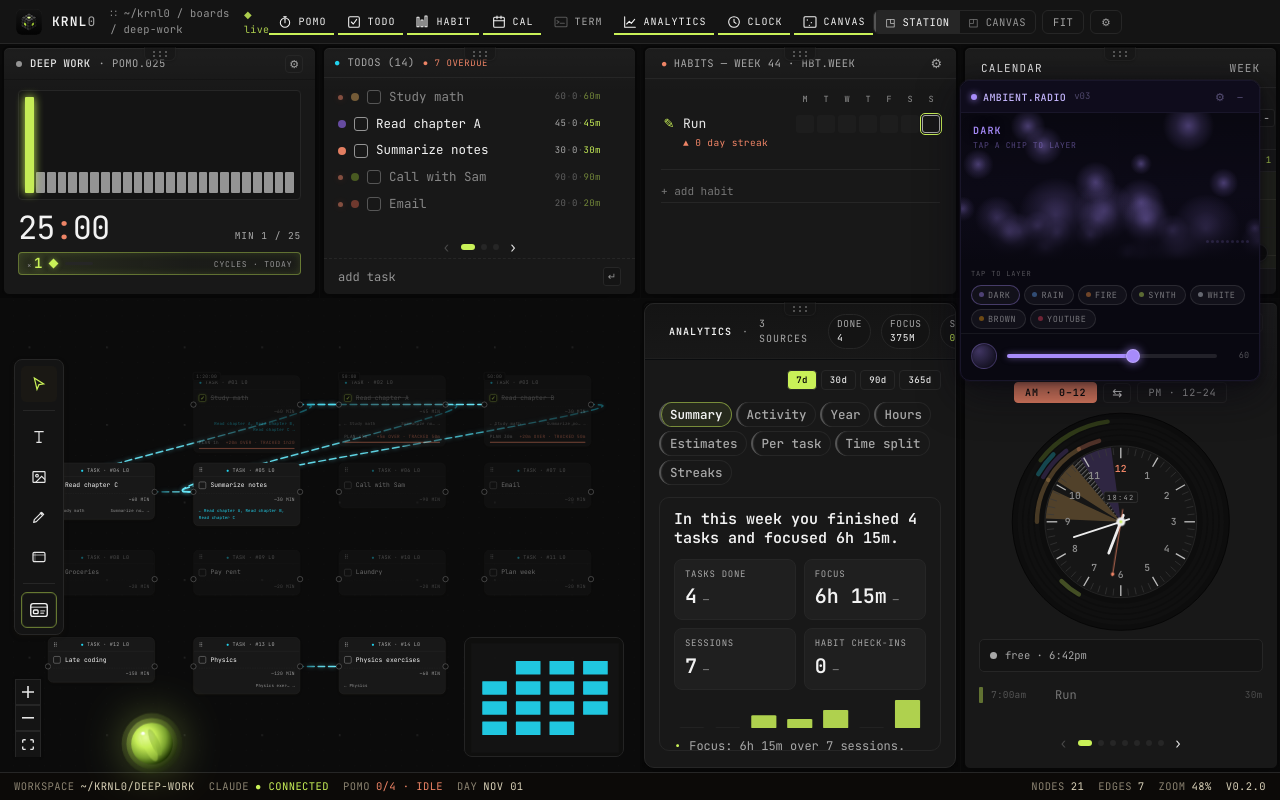
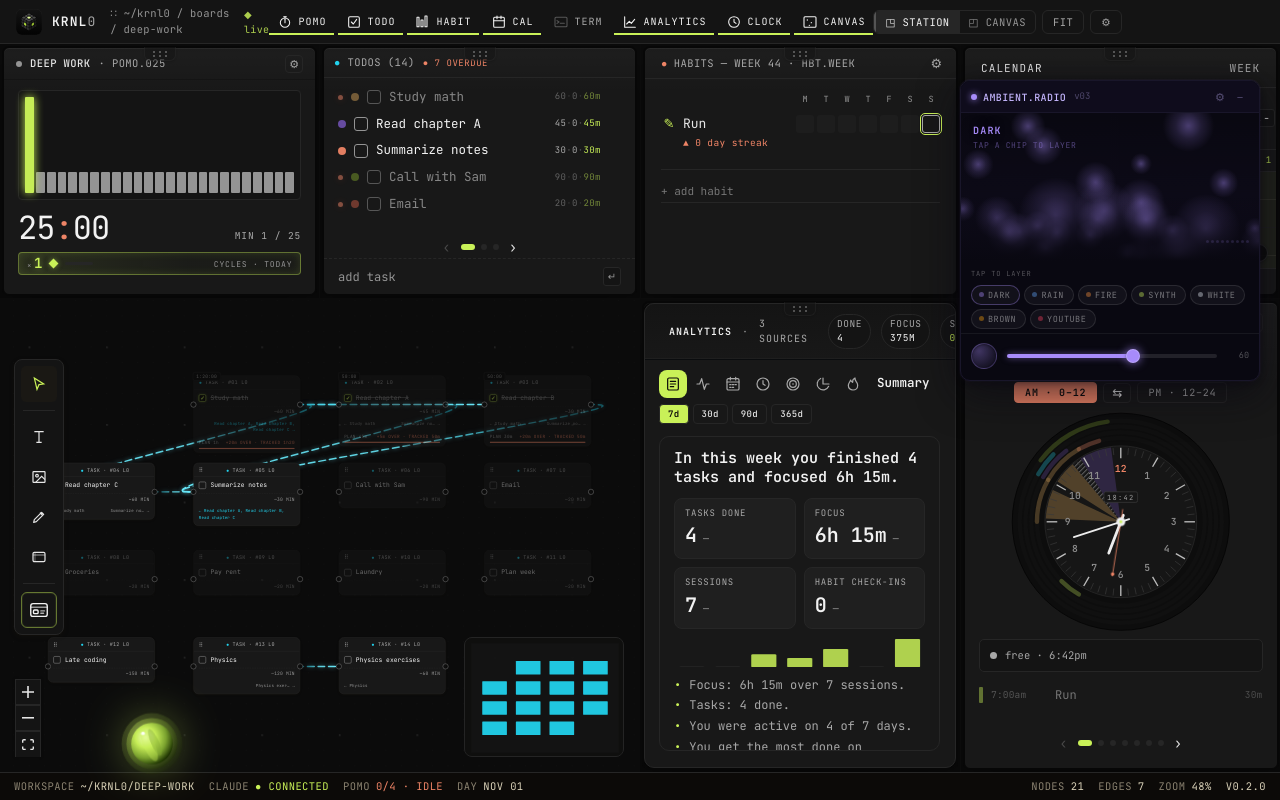
Before and after one commit to theMindDeveloper/KRNL0, a React (Vite) app: page / in a window 1280 px wide. Built offline with nearby package versions, Linux system fonts and the light colour scheme.

Commit message:
feat(analytics): icon page switcher in toolbar, 7 grid pages that fill the window, banded year heatmap

```diff
--- a/src/renderer/analytics/charts/CalendarHeatmap.tsx
+++ b/src/renderer/analytics/charts/CalendarHeatmap.tsx
@@ -45,21 +45,41 @@ export function CalendarHeatmap({
   }
   const totalCols = (cells[cells.length - 1]?.col ?? 0) + 1;
 
-  const cellSize = boxW && boxH
-    ? Math.max(3, Math.min((boxW - DOW_W) / totalCols - gap, (boxH - LABEL_H) / 7 - gap, 28))
-    : cellProp;
+  // In a box, pick how many stacked bands (1–4 runs of weeks) give the
+  // biggest cells, so a tall card is filled instead of holding a thin strip.
+  const BAND_GAP = 8;
+  let bands = 1;
+  let cellSize = cellProp;
+  if (boxW && boxH) {
+    let best = -1;
+    for (let b = 1; b <= 4; b++) {
+      const perBand = Math.ceil(totalCols / b);
+      const cs = Math.min((boxW - DOW_W) / perBand - gap, (boxH - b * LABEL_H - (b - 1) * BAND_GAP) / (7 * b) - gap, 28);
+      if (cs > best + 0.5) { best = cs; bands = b; }
+    }
+    cellSize = Math.max(3, best);
+  }
+  const perBand = Math.ceil(totalCols / bands);
   const step = cellSize + gap;
-  const width = DOW_W + totalCols * step;
-  const height = LABEL_H + 7 * step;
+  const bandH = LABEL_H + 7 * step;
+  const width = DOW_W + perBand * step;
+  const height = bands * bandH + (bands - 1) * BAND_GAP;
+  const place = (col: number) => ({
+    x: DOW_W + (col % perBand) * step,
+    y: Math.floor(col / perBand) * (bandH + BAND_GAP) + LABEL_H,
+  });
 
   // First column of each month, labelled only if there's room since the last label.
-  const monthLabels: Array<{ x: number; label: string }> = [];
+  const monthLabels: Array<{ x: number; y: number; label: string }> = [];
+  let lastKey = '';
   let lastX = -Infinity;
   for (const c of cells) {
     if (c.date.slice(8) !== '01' && c !== cells[0]) continue;
-    const x = DOW_W + c.col * step;
-    if (x - lastX < 26) continue;
-    monthLabels.push({ x, label: MONTHS[Number(c.date.slice(5, 7)) - 1] ?? '' });
+    const { x, y } = place(c.col);
+    const key = String(y);
+    if (key === lastKey && x - lastX < 26) continue;
+    monthLabels.push({ x, y: y - 5, label: MONTHS[Number(c.date.slice(5, 7)) - 1] ?? '' });
+    lastKey = key;
     lastX = x;
   }
 
@@ -72,13 +92,13 @@ export function CalendarHeatmap({
       style={{ display: 'block', margin: '0 auto' }}
     >
       {monthLabels.map((m) => (
-        <text key={`${m.label}-${m.x}`} x={m.x} y={9} fontSize={8.5} fill={COLOR_LABEL} fontFamily="var(--font-mono)">
+        <text key={`${m.label}-${m.x}-${m.y}`} x={m.x} y={m.y} fontSize={8.5} fill={COLOR_LABEL} fontFamily="var(--font-mono)">
           {m.label}
         </text>
       ))}
-      {['M', '', 'W', '', 'F', '', ''].map((d, r) => d && step >= 8 ? (
-        <text key={r} x={0} y={LABEL_H + r * step + cellSize * 0.8} fontSize={Math.min(9, cellSize)} fill={COLOR_LABEL} fontFamily="var(--font-mono)">{d}</text>
-      ) : null)}
+      {Array.from({ length: bands }, (_, b) => ['M', '', 'W', '', 'F', '', ''].map((d, r) => d && step >= 8 ? (
+        <text key={`${b}-${r}`} x={0} y={b * (bandH + BAND_GAP) + LABEL_H + r * step + cellSize * 0.8} fontSize={Math.min(9, cellSize)} fill={COLOR_LABEL} fontFamily="var(--font-mono)">{d}</text>
+      ) : null))}
       {cells.map((c) => {
         const intensity = c.value / yMax;
         const fill =
@@ -88,8 +108,8 @@ export function CalendarHeatmap({
         return (
           <rect
             key={c.date}
-            x={DOW_W + c.col * step}
-            y={LABEL_H + c.row * step}
+            x={place(c.col).x}
+            y={place(c.col).y + c.row * step}
             width={cellSize}
             height={cellSize}
             rx={Math.min(3, cellSize / 4)}
--- a/src/renderer/components/nodes/AnalyticsNode/GuideNav.tsx
+++ /dev/null
@@ -1,48 +0,0 @@
-// Always-visible page list beside the Analytics chart: plain text labels, the
-// current page marked with an acid bar. One click opens any page. Narrow
-// panels get the same labels as a wrapping row above the chart instead.
-
-import { GUIDE } from './guide';
-
-/** Panels narrower than this show the pages as a row above the chart. */
-export const RAIL_MIN_PANEL = 460;
-
-export function GuideNav({ current, onPick, asRow }: { current: string; onPick: (id: string) => void; asRow: boolean }) {
-  return (
-    <>
-      <nav
-        data-testid="analytics-guide-nav"
-        aria-label="Analytics pages"
-        style={asRow
-          ? { display: 'flex', flexWrap: 'wrap', gap: 4, flexShrink: 0 }
-          : { width: 104, flexShrink: 0, display: 'flex', flexDirection: 'column', gap: 2, paddingTop: 2 }}
-      >
-        {GUIDE.map((g) => {
-          const on = g.id === current;
-          return (
-            <button
-              key={g.id}
-              type="button"
-              data-testid={`analytics-nav-${g.id}`}
-              aria-current={on ? 'page' : undefined}
-              onClick={(e) => { e.stopPropagation(); onPick(g.id); }}
-              onMouseDown={(e) => e.stopPropagation()}
-              style={{
-                textAlign: 'left', cursor: 'pointer', whiteSpace: 'nowrap',
-                fontFamily: 'var(--font-sans)', fontSize: 12.5, fontWeight: on ? 650 : 450,
-                color: on ? 'var(--k-an-ink, #f4f6f8)' : 'var(--k-an-ink-3, #9aa1a8)',
-                background: on ? 'rgba(201,241,88,0.08)' : 'transparent',
-                border: 'none',
-                ...(asRow
-                  ? { padding: '4px 9px', borderRadius: 999, boxShadow: on ? 'inset 0 0 0 1px rgba(201,241,88,0.5)' : 'inset 0 0 0 1px var(--k-an-line, #23262a)' }
-                  : { padding: '7px 10px', borderRadius: 6, borderLeft: `2px solid ${on ? 'var(--acid, #c9f158)' : 'transparent'}` }),
-              }}
-            >
-              {g.label}
-            </button>
-          );
-        })}
-      </nav>
-    </>
-  );
-}
--- /dev/null
+++ b/src/renderer/components/nodes/AnalyticsNode/PageNav.tsx
@@ -0,0 +1,55 @@
+// Compact page switcher for the Analytics toolbar: one icon button per page
+// (line icons, 16px), the active one filled. Hover shows the page name; the
+// current page's name is printed next to the icons.
+
+import { PAGES, type PageId } from './guide';
+
+const ICONS: Record<PageId, React.ReactNode> = {
+  summary: (<><rect x="4" y="3" width="16" height="18" rx="2" /><path d="M8 8h8M8 12h8M8 16h5" /></>),
+  activity: (<path d="M3 12h4l3-8 4 16 3-8h4" />),
+  year: (<><rect x="3" y="4" width="18" height="17" rx="2" /><path d="M3 9h18M8 2v4M16 2v4M7 13h2M11 13h2M15 13h2M7 17h2M11 17h2" /></>),
+  hours: (<><circle cx="12" cy="12" r="9" /><path d="M12 7v5l3 2" /></>),
+  estimates: (<><circle cx="12" cy="12" r="9" /><circle cx="12" cy="12" r="5" /><circle cx="12" cy="12" r="1.2" fill="currentColor" stroke="none" /></>),
+  insights: (<><path d="M12 3v9h9" /><path d="M20.5 15.5A9 9 0 1 1 8.5 3.7" /></>),
+  habits: (<path d="M12 21c-4 0-7-2.8-7-6.8 0-3.3 2.4-5.2 3.6-8.2.4 2 1.6 3.2 2.9 3.6C11 6.5 12.8 4.2 15 3c-.4 3 1.4 4.8 2.6 6.6.9 1.4 1.4 2.8 1.4 4.6 0 4-3 6.8-7 6.8z" />),
+};
+
+export function PageNav({ current, onPick }: { current: PageId; onPick: (id: PageId) => void }) {
+  const label = PAGES.find((p) => p.id === current)?.label ?? '';
+  return (
+    <div data-testid="analytics-page-nav" style={{ display: 'flex', alignItems: 'center', gap: 2, minWidth: 0 }}>
+      {PAGES.map((p) => {
+        const on = p.id === current;
+        return (
+          <button
+            key={p.id}
+            type="button"
+            data-testid={`analytics-page-${p.id}`}
+            aria-label={p.label}
+            aria-current={on ? 'page' : undefined}
+            title={p.label}
+            onClick={(e) => { e.stopPropagation(); onPick(p.id); }}
+            onMouseDown={(e) => e.stopPropagation()}
+            style={{
+              width: 28, height: 28, flexShrink: 0, display: 'grid', placeItems: 'center', padding: 0,
+              borderRadius: 8, border: 'none', cursor: 'pointer',
+              background: on ? 'var(--acid, #c9f158)' : 'transparent',
+              color: on ? 'var(--k-an-on-accent, #0e1012)' : 'var(--k-an-ink-3, #9aa1a8)',
+              transition: 'background 120ms, color 120ms',
+            }}
+          >
+            <svg width="16" height="16" viewBox="0 0 24 24" fill="none" stroke="currentColor" strokeWidth="1.8" strokeLinecap="round" strokeLinejoin="round" aria-hidden>
+              {ICONS[p.id]}
+            </svg>
+          </button>
+        );
+      })}
+      <span
+        data-testid="analytics-page-label"
+        style={{ marginLeft: 8, fontFamily: 'var(--font-sans)', fontSize: 12.5, fontWeight: 600, color: 'var(--k-an-ink, #f4f6f8)', whiteSpace: 'nowrap', overflow: 'hidden', textOverflow: 'ellipsis', minWidth: 0 }}
+      >
+        {label}
+      </span>
+    </div>
+  );
+}
--- a/src/renderer/components/nodes/AnalyticsNode/SummaryHero.tsx
+++ b/src/renderer/components/nodes/AnalyticsNode/SummaryHero.tsx
@@ -7,6 +7,7 @@
 
 import type { AnalyticsSummary } from '../../../analytics/summary';
 import type { DayBucket } from '../../../analytics/types';
+import { cardPlacement } from './guide';
 
 const INSET = 12;
 
@@ -28,9 +29,9 @@ export function SummaryHero({ summary, byDay }: { summary: AnalyticsSummary; byD
         flexDirection: 'column',
         gap: 10,
         minWidth: 0,
-        height: 'var(--page-h, auto)',
         boxSizing: 'border-box',
         overflow: 'hidden',
+        ...cardPlacement('summary'),
       }}
     >
       <div
--- a/src/renderer/components/nodes/AnalyticsNode/guide.ts
+++ b/src/renderer/components/nodes/AnalyticsNode/guide.ts
@@ -1,33 +1,75 @@
-// The Analytics guide: a short, ordered set of pages that answer the
-// questions people actually ask. Shown as an always-visible list beside the
-// chart (one click to any page). Other charts stay off.
+// Analytics pages. Each page fills the window with a grid of related charts
+// (6 columns × 2 rows per page), so nothing scrolls and no space is wasted.
+// Navigation is a row of icon buttons in the toolbar (see PageIcon).
 
+import type { CSSProperties } from 'react';
 import type { AnalyticsCardId } from './types';
 
-export interface GuidePage {
-  id: AnalyticsCardId | 'summary';
-  /** Short label for the page list — must fit ~11 characters. */
+export type PageId = 'summary' | 'activity' | 'year' | 'hours' | 'estimates' | 'insights' | 'habits';
+
+export interface AnalyticsPage {
+  id: PageId;
   label: string;
 }
 
-export const GUIDE: readonly GuidePage[] = [
-  { id: 'summary',           label: 'Summary' },
-  { id: 'overview.activity', label: 'Activity' },
-  { id: 'calendar.heatmap',  label: 'Year' },
-  { id: 'overview.dowHour',  label: 'Hours' },
-  { id: 'estimates.kpis',    label: 'Estimates' },
-  { id: 'estimates.perTask', label: 'Per task' },
-  { id: 'estimates.mix',     label: 'Time split' },
-  { id: 'sources.streaks',   label: 'Streaks' },
+export const PAGES: readonly AnalyticsPage[] = [
+  { id: 'summary',   label: 'Summary' },
+  { id: 'activity',  label: 'Activity' },
+  { id: 'year',      label: 'Year' },
+  { id: 'hours',     label: 'Hours' },
+  { id: 'estimates', label: 'Plan vs actual' },
+  { id: 'insights',  label: 'Insights' },
+  { id: 'habits',    label: 'Habits' },
 ];
 
-const ORDER = new Map<string, number>(GUIDE.map((g, i) => [g.id, i]));
+/** Where a card sits: page, first sub-row (0/1), row span, first column (1–6), column span. */
+interface Slot { page: PageId; row: 0 | 1; rows: 1 | 2; col: number; cols: number }
 
-export function isGuideCard(id: string): boolean {
-  return ORDER.has(id);
+const LAYOUT: Partial<Record<AnalyticsCardId | 'summary', Slot>> = {
+  summary:                       { page: 'summary',   row: 0, rows: 2, col: 1, cols: 6 },
+  'overview.activity':           { page: 'activity',  row: 0, rows: 1, col: 1, cols: 6 },
+  'patterns.cumulative':         { page: 'activity',  row: 1, rows: 1, col: 1, cols: 3 },
+  'insights.stacked':            { page: 'activity',  row: 1, rows: 1, col: 4, cols: 3 },
+  'calendar.heatmap':            { page: 'year',      row: 0, rows: 1, col: 1, cols: 6 },
+  'patterns.month':              { page: 'year',      row: 1, rows: 1, col: 1, cols: 6 },
+  'overview.dowHour':            { page: 'hours',     row: 0, rows: 1, col: 1, cols: 6 },
+  'overview.dow':                { page: 'hours',     row: 1, rows: 1, col: 1, cols: 3 },
+  'overview.hour':               { page: 'hours',     row: 1, rows: 1, col: 4, cols: 3 },
+  'estimates.kpis':              { page: 'estimates', row: 0, rows: 1, col: 1, cols: 3 },
+  'estimates.mix':               { page: 'estimates', row: 0, rows: 1, col: 4, cols: 3 },
+  'estimates.perTask':           { page: 'estimates', row: 1, rows: 1, col: 1, cols: 3 },
+  'estimates.daily':             { page: 'estimates', row: 1, rows: 1, col: 4, cols: 3 },
+  'insights.radar':              { page: 'insights',  row: 0, rows: 1, col: 1, cols: 2 },
+  'insights.donutSessionsByDay': { page: 'insights',  row: 0, rows: 1, col: 3, cols: 2 },
+  'insights.donutSources':       { page: 'insights',  row: 0, rows: 1, col: 5, cols: 2 },
+  'insights.scatterTasksFocus':  { page: 'insights',  row: 1, rows: 1, col: 1, cols: 2 },
+  'insights.histogramFocus':     { page: 'insights',  row: 1, rows: 1, col: 3, cols: 2 },
+  'insights.histogramTasks':     { page: 'insights',  row: 1, rows: 1, col: 5, cols: 2 },
+  'sources.streaks':             { page: 'habits',    row: 0, rows: 2, col: 1, cols: 3 },
+  'sources.list':                { page: 'habits',    row: 0, rows: 2, col: 4, cols: 3 },
+};
+
+const PAGE_INDEX = new Map<PageId, number>(PAGES.map((p, i) => [p.id, i]));
+
+export function isPagedCard(id: string): boolean {
+  return id in LAYOUT;
 }
 
-/** CSS `order` for a card: guide pages in guide order; anything else after. */
-export function cardOrder(id: string): number {
-  return ORDER.get(id) ?? 100;
+export function pageOfCard(id: string): PageId | null {
+  return LAYOUT[id as AnalyticsCardId]?.page ?? null;
 }
+
+/** CSS grid placement for a card (rows are 2 per page). */
+export function cardPlacement(id: string): CSSProperties {
+  const s = LAYOUT[id as AnalyticsCardId | 'summary'];
+  if (!s) return { display: 'none' };
+  const row = (PAGE_INDEX.get(s.page) ?? 0) * 2 + s.row + 1;
+  return { gridRow: `${row} / span ${s.rows}`, gridColumn: `${s.col} / span ${s.cols}` };
+}
+
+/** Selector for the first card on a page (the page's jump target). */
+export function pageSelector(page: PageId): string {
+  if (page === 'summary') return '[data-testid="analytics-summary"]';
+  const first = Object.entries(LAYOUT).find(([, s]) => s?.page === page && s.row === 0 && s.col === 1)?.[0];
+  return first ? `[data-card-id="${first}"]` : '';
+}
--- a/src/renderer/components/nodes/AnalyticsNode/index.tsx
+++ b/src/renderer/components/nodes/AnalyticsNode/index.tsx
@@ -24,8 +24,8 @@ import { HoldButton } from '../../ui/HoldButton';
 import { PagedView } from '../../ui/PagedView';
 import { summarizeAnalytics } from '../../../analytics/summary';
 import { SummaryHero } from './SummaryHero';
-import { GUIDE, cardOrder, isGuideCard } from './guide';
-import { GuideNav, RAIL_MIN_PANEL } from './GuideNav';
+import { PAGES, cardPlacement, isPagedCard, pageOfCard, pageSelector, type PageId } from './guide';
+import { PageNav } from './PageNav';
 import { computeEstimates, describeAccuracy } from '../../../analytics/estimates';
 import { EstimateBars, DailyPlanActual, FocusMix, Legend, COLOR_PLANNED, COLOR_TRACKED, fmtMinutes } from '../../../analytics/charts/PlanVsActual';
 import {
@@ -299,10 +299,8 @@ function ChartCard({
     gap: 10,
     transition: 'border-color 140ms, box-shadow 140ms',
     gridColumn: span ? `span ${span}` : undefined,
-    // One card per page, filling it (PagedView fillItems sets --page-h),
-    // in guide order.
-    height: 'var(--page-h, auto)',
-    order: cardOrder(cardId),
+    // Its cell in the page grid (6 columns × 2 rows per page, see guide.ts).
+    ...cardPlacement(cardId),
     boxSizing: 'border-box',
     overflow: 'hidden',
     minHeight: 0,
@@ -454,7 +452,7 @@ export function AnalyticsNode({
   const settingsOpen = state.settingsOpen ?? false;
 
   const isHidden = useCallback(
-    (id: AnalyticsCardId) => hiddenCards.includes(id) || !isGuideCard(id),
+    (id: AnalyticsCardId) => hiddenCards.includes(id) || !isPagedCard(id),
     [hiddenCards],
   );
   const isPinned = useCallback(
@@ -473,8 +471,8 @@ export function AnalyticsNode({
   // 2026-05-18 (rev 3): node is fixed-size now — no resize handler.
 
   // Container size — drives the grid column count.
-  const [bodyRef, bodySize] = useElementSize<HTMLDivElement>();
-  const navAsRow = bodySize.width > 0 && bodySize.width < RAIL_MIN_PANEL;
+  const [bodyRef] = useElementSize<HTMLDivElement>();
+  const currentPage: PageId = currentCard && currentCard !== 'summary' ? (pageOfCard(currentCard) ?? 'summary') : 'summary';
   // One card per page (PagedView fillItems) — a single column.
   void colCountFor;
   const colCount = 1;
@@ -592,8 +590,9 @@ export function AnalyticsNode({
         </button>
       </div>
 
-      {/* Range chips (pages are listed beside the chart). */}
+      {/* Page icons + range chips — one compact row; the rest is charts. */}
       <div style={toolbarStyle}>
+        <PageNav current={currentPage} onPick={(id) => setJumpTo(pageSelector(id))} />
         <div style={{ flex: 1 }} />
         <div style={{ display: 'flex', gap: 4 }}>
           {RANGE_PRESETS.map((days) => (
@@ -620,16 +619,10 @@ export function AnalyticsNode({
           overflow: 'hidden',
           padding: '12px 14px 16px',
           display: 'flex',
-          flexDirection: navAsRow ? 'column' : 'row',
           gap: 12,
           minHeight: 0,
         }}
       >
-        <GuideNav
-          asRow={navAsRow}
-          current={currentCard ?? 'summary'}
-          onPick={(id) => setJumpTo(id === 'summary' ? '[data-testid="analytics-summary"]' : `[data-card-id="${id}"]`)}
-        />
         <PagedView
           testId="analytics-pages"
           itemSelector="[data-page-item], [data-card-id]"
@@ -638,7 +631,13 @@ export function AnalyticsNode({
           onPageChange={onPageChange}
           showPager={false}
           style={{ flex: 1, minWidth: 0 }}
-          contentStyle={{ display: 'flex', flexDirection: 'column', gap: 12 }}
+          contentStyle={{
+            // Each page = 2 rows of the grid, each row half a page (minus the gap).
+            display: 'grid',
+            gridTemplateColumns: 'repeat(6, minmax(0, 1fr))',
+            gridTemplateRows: `repeat(${PAGES.length * 2}, calc((var(--page-h, 400px) - 10px) / 2))`,
+            gap: 10,
+          }}
         >
           <SummaryHero summary={summary} byDay={byDay} />
           {ANALYTICS_VIEWS.map((v) => (
```
Also changed, not shown: 1 other file (tests, documents, lock files or other folders).
